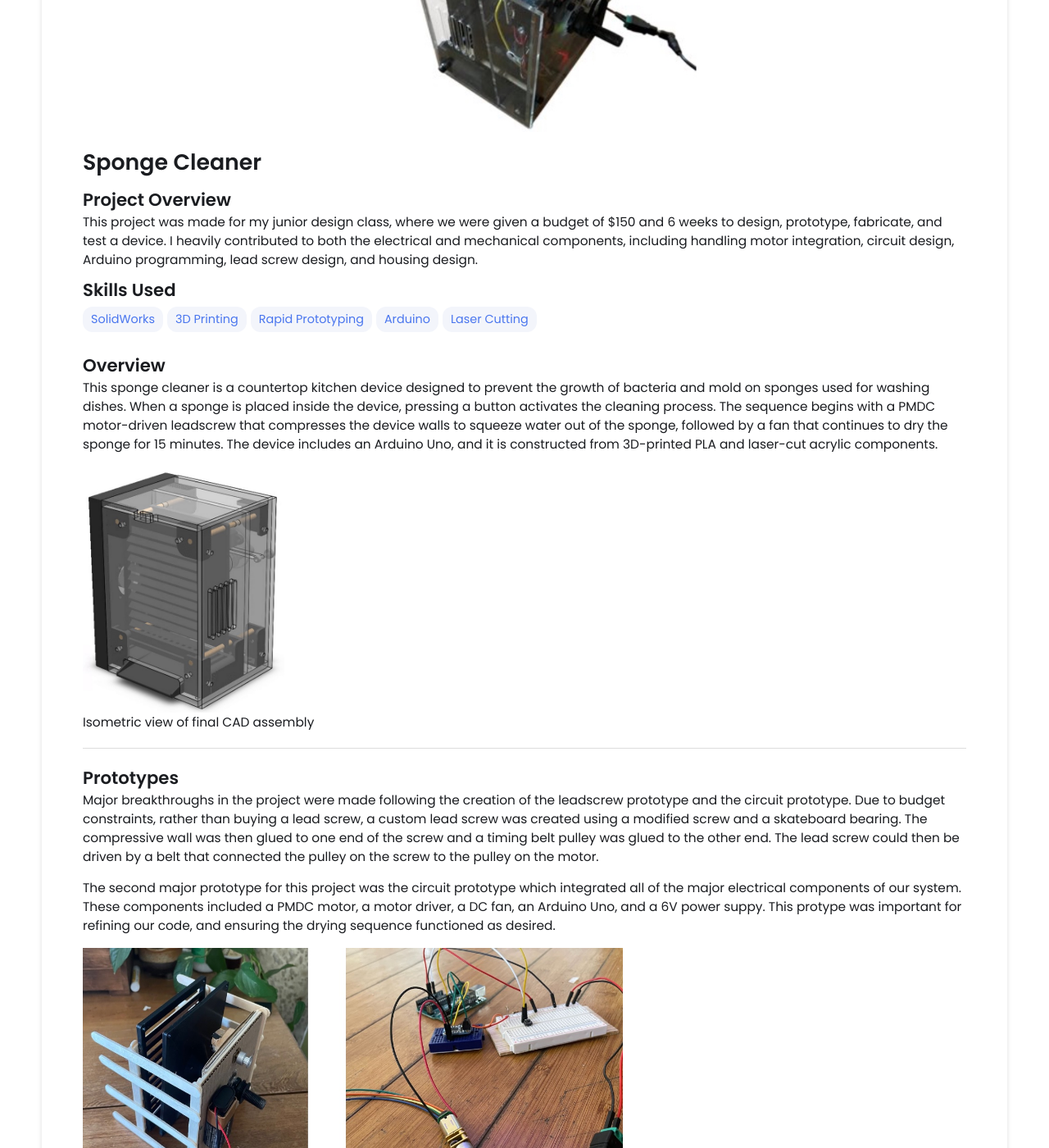
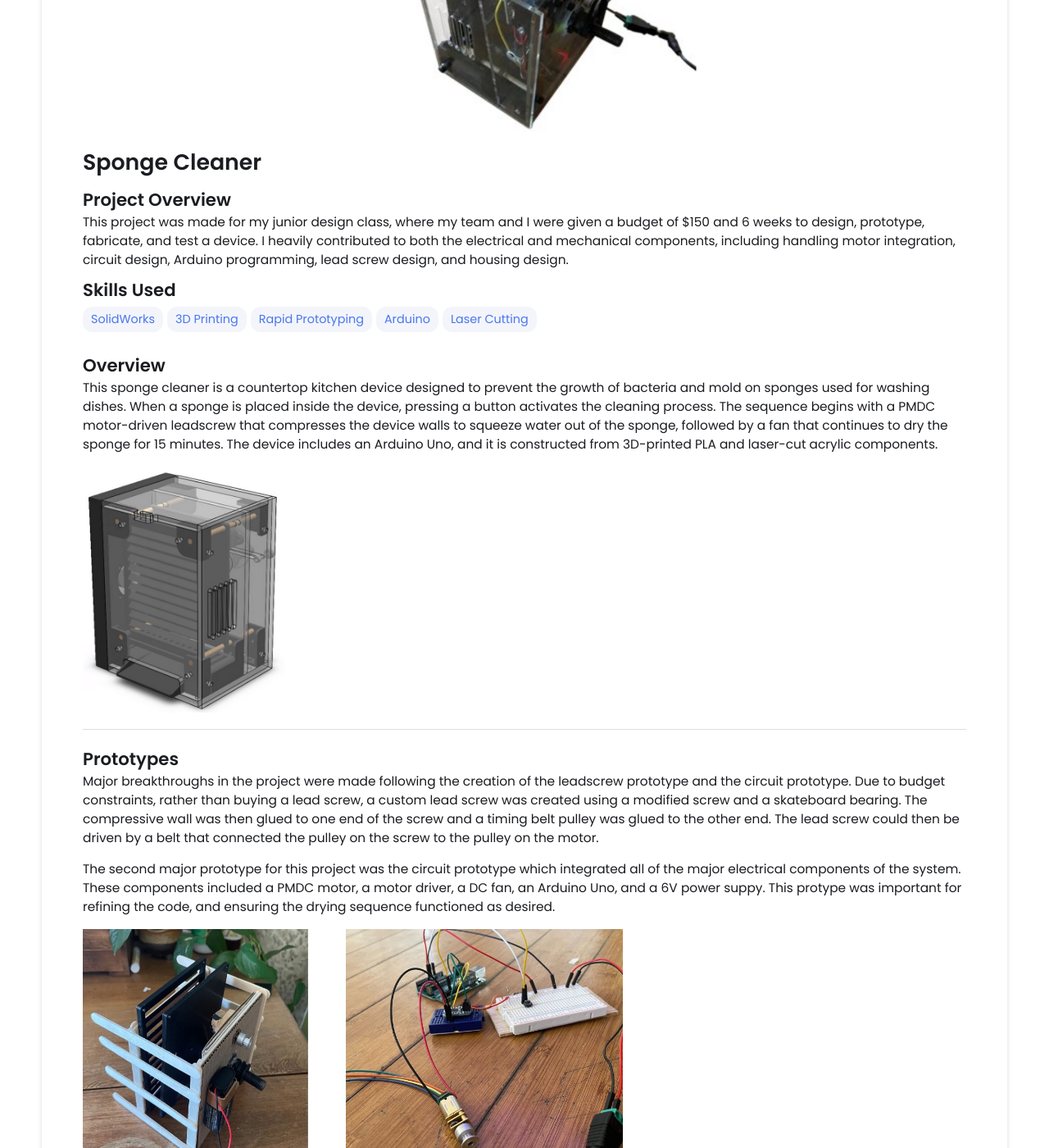
Before and after one commit to klee-eng/klee-eng.github.io, a Jekyll site: the page built from _projects/Sponge Cleaner/index.md, in a window 1280 px wide and 1400 px high, scrolled down 329 px. Shown: the whole window at 82% size. Built offline with Jekyll 4.4.1, drawn with Linux system fonts in a browser that asks for light colours; some of the changed text lies outside the part shown.

Commit message:
Update index.md

```diff
--- a/_projects/Sponge Cleaner/index.md
+++ b/_projects/Sponge Cleaner/index.md
@@ -1,7 +1,7 @@
 ---
 layout: post
 title: Sponge Cleaner
-description:  This project was made for my junior design class, where we were given a budget of $150 and 6 weeks to design, prototype, fabricate, and test a device. I heavily contributed to both the electrical and mechanical components, including handling motor integration, circuit design, Arduino programming, lead screw design, and housing design.
+description:  This project was made for my junior design class, where my team and I were given a budget of $150 and 6 weeks to design, prototype, fabricate, and test a device. I heavily contributed to both the electrical and mechanical components, including handling motor integration, circuit design, Arduino programming, lead screw design, and housing design.
 skills:
 - SolidWorks
 - 3D Printing
@@ -19,17 +19,14 @@ This sponge cleaner is a countertop kitchen device designed to prevent the growt
   <img src="/images-final/JuniorDesignCAD.jpeg" height="300" alt="Hub1">
 </div>
 
-Isometric view of final CAD assembly
 
 ---
 
 ## Prototypes
 Major breakthroughs in the project were made following the creation of the leadscrew prototype and the circuit prototype. Due to budget constraints, rather than buying a lead screw, a custom lead screw was created using a modified screw and a skateboard bearing. The compressive wall was then glued to one end of the screw and a timing belt pulley was glued to the other end. The lead screw could then be driven by a belt that connected the pulley on the screw to the pulley on the motor.
 
-The second major prototype for this project was the circuit prototype which integrated all of the major electrical components of our system. These components included a PMDC motor, a motor driver, a DC fan, an Arduino Uno, and a 6V power suppy. This protype was important for refining our code, and ensuring the drying sequence functioned as desired.
+The second major prototype for this project was the circuit prototype which integrated all of the major electrical components of the system. These components included a PMDC motor, a motor driver, a DC fan, an Arduino Uno, and a 6V power suppy. This protype was important for refining the code, and ensuring the drying sequence functioned as desired.
 
 <div style="display: flex; gap: 10px;">
   <img src="/images-final/JuniorDesignPrototypes.jpg" height="300" alt="Hub1">
 </div>
-
-Lead Screw Prototype and Circtuit Prototype
```
